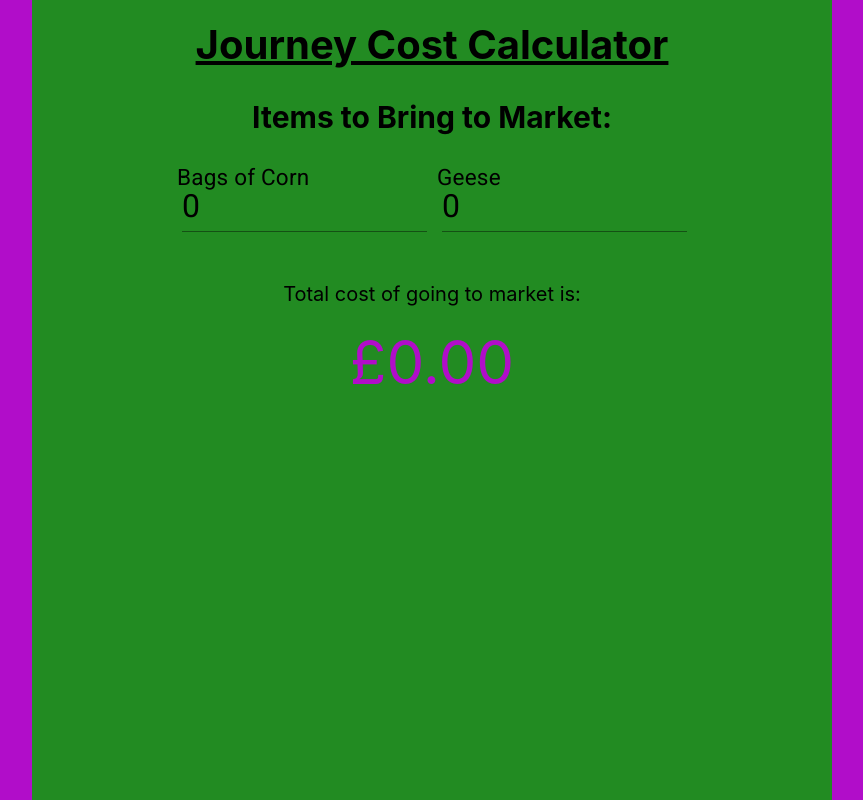
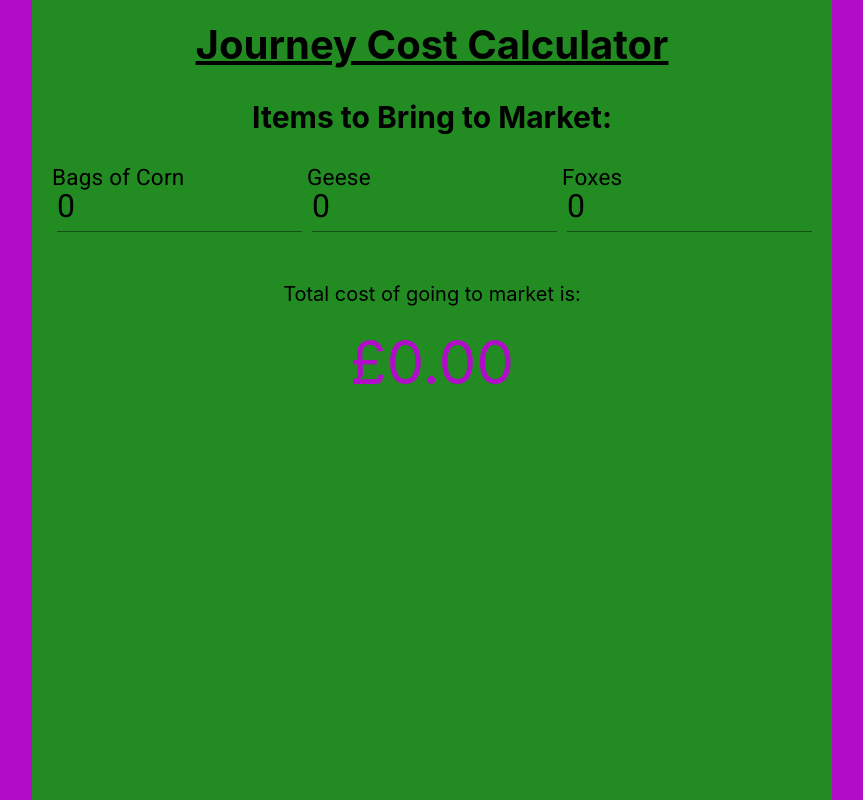
Before and after one commit to JohnFarrellDev/farm-tech, a React (Create React App) app: page / in a window 1280 px wide. Shown: the whole page, without its empty margins (208-1071 px from the left). Built offline with nearby package versions, Linux system fonts and the light colour scheme.

Commit message:
connect fox logic with UI

```diff
--- a/src/App.tsx
+++ b/src/App.tsx
@@ -4,22 +4,23 @@ import { InputControls } from "./components/InputControls";
 import { DisplayCost } from "./components/DisplayCost";
 import { WarningDisplay } from "./components/WarningDisplay";
 import { InformationDisplay } from "./components/InformationDisplay"
-import { willSomeCornBeLost } from "./utils/willSomeCornBeLost";
+import { willSomeCornOrGeeseBeLost } from "./utils/willSomeCornBeLost";
 
 function App() {
 
   const [numberOfBagsOfCorn, setNumberOfBagsOfCorn] = useState("0")
   const [numberOfGeese, setNumberOfGeese] = useState("0")
+  const [numberOfFoxes, setNumberOfFoxes] = useState("0")
   const [numberOfExtraCrossings, setNumberOfExtraCrossings] = useState(0)
-  const [instructions, setInstructions] = useState('');
+  const [instructions, setInstructions] = useState<string[]>([]);
   const [willCornBeLost, setWillCornBeLost] = useState(false);
 
   useEffect(() => {
-    const result = willSomeCornBeLost(Number(numberOfBagsOfCorn), Number(numberOfGeese));
+    const result = willSomeCornOrGeeseBeLost(Number(numberOfBagsOfCorn), Number(numberOfGeese), Number(numberOfFoxes));
     setWillCornBeLost(result.losingSome);
     setNumberOfExtraCrossings(result.extraTrips);
     setInstructions(result.instructions);
-  }, [numberOfBagsOfCorn, numberOfGeese])
+  }, [numberOfBagsOfCorn, numberOfGeese, numberOfFoxes])
 
   const updatedNumberOfBagsOfCorn = (event: React.ChangeEvent<HTMLInputElement>) => {
     const bagsOfCorn = Number(event.target.value);
@@ -41,6 +42,16 @@ function App() {
     }
   }
 
+  const updatedNumberOfFoxes = (event: React.ChangeEvent<HTMLInputElement>) => {
+    const foxes = Number(event.target.value);
+
+    if(Number.isNaN(foxes) || foxes === 0 || foxes < 0) {
+      setNumberOfFoxes("");
+    } else {
+      setNumberOfFoxes(event.target.value)
+    }
+  }
+
   return (
     <AppContainer>
       <Title>Journey Cost Calculator</Title>
@@ -50,13 +61,15 @@ function App() {
         numberOfBagsOfCorn={numberOfBagsOfCorn}
         updatedNumberOfGeese={updatedNumberOfGeese}
         numberOfGeese={numberOfGeese}
+        updatedNumberOfFoxes={updatedNumberOfFoxes}
+        numberOfFoxes={numberOfFoxes}
       />
       <DisplayCost
         numberOfItems={Number(numberOfBagsOfCorn) + Number(numberOfGeese) + numberOfExtraCrossings}
       />
       {/* should have string arrays to pass in via variables once other work completed */}
-      {willCornBeLost ? <WarningDisplay warnings={["Geese will eat corn"]} /> : null}
-      {instructions ? <InformationDisplay information={[instructions]} /> : null}
+      {willCornBeLost ? <WarningDisplay warnings={["Geese will eat Corn or Foxes will eat Geese"]} /> : null}
+      {instructions.length > 0 ? <InformationDisplay information={instructions} /> : null}
     </AppContainer>
   );
 }
--- a/src/components/InputControls.tsx
+++ b/src/components/InputControls.tsx
@@ -6,13 +6,17 @@ interface InputControlsI {
   numberOfBagsOfCorn: string;
   updatedNumberOfGeese: (event: React.ChangeEvent<HTMLInputElement>) => void;
   numberOfGeese: string;
+  updatedNumberOfFoxes: (event: React.ChangeEvent<HTMLInputElement>) => void;
+  numberOfFoxes: string;
 }
 
 export const InputControls = ({
   updatedNumberOfBagsOfCorn,
   numberOfBagsOfCorn,
   updatedNumberOfGeese,
-  numberOfGeese
+  numberOfGeese,
+  updatedNumberOfFoxes,
+  numberOfFoxes
 }: InputControlsI) => (
   <InputContainer>
       <StyledTextField
@@ -31,6 +35,16 @@ export const InputControls = ({
         placeholder="Geese"
         onChange={updatedNumberOfGeese}
         value={numberOfGeese}
+        inputProps={{
+          min: 0
+        }}
+      />
+      <StyledTextField
+        label="Foxes"
+        type="number"
+        placeholder="Foxes"
+        onChange={updatedNumberOfFoxes}
+        value={numberOfFoxes}
         inputProps={{
           min: 0
         }}
--- a/src/utils/willSomeCornBeLost.ts
+++ b/src/utils/willSomeCornBeLost.ts
@@ -14,45 +14,45 @@ export function willSomeCornOrGeeseBeLost(numberOfBags: number, numberOfGeese: n
   }
 
   if (numberOfGeese === 0) {
-    return {losingSome: false, extraTrips: 0, instructions: ''};
+    return {losingSome: false, extraTrips: 0, instructions: []};
   }
 
   if (numberOfBags === 1 && numberOfGeese === 1 && numberofFoxes === 1) {
-    return {losingSome: false, extraTrips: 1, instructions: 'Take the goose first, then the foxe, bring the goose BACK, then take the bag, then go back and get the goose'};
+    return {losingSome: false, extraTrips: 1, instructions: ['Take the goose across first', 'Then the fox', 'Bring the goose BACK', 'Then take the bag', 'Then go back and get the goose']};
   }
 
-  return {losingSome: true, extraTrips: 0, instructions: ''};
+  return {losingSome: true, extraTrips: 0, instructions: []};
 }
 
 function makePairEvaluator(nonEaterName: string, eaterName: string) {
 
   return function (numberOfNonEaters: number, numberOfEaters: number) {
     if (numberOfEaters === 0) {
-      return {losingSome: false, extraTrips: 0, instructions: ''};
+      return {losingSome: false, extraTrips: 0, instructions: []};
     }
     else {
 
       if (numberOfNonEaters === 1 && numberOfEaters === 1) {
-        return {losingSome: false, extraTrips: 0, instructions: `Take the ${eaterName} across first.`};
+        return {losingSome: false, extraTrips: 0, instructions: []};
       }
 
       if (numberOfNonEaters === 2 && numberOfEaters === 1) {
-        return {losingSome: false, extraTrips: 1, instructions: `Take the ${eaterName} across first, then the first ${nonEaterName}, then take the ${eaterName} BACK and leave it on the near bank while you take the second ${nonEaterName}, then go back for the ${eaterName}.`};
+        return {losingSome: false, extraTrips: 1, instructions: [`Take the ${eaterName} across first`, `Then the first ${nonEaterName}`, `Then take the ${eaterName} BACK and leave it on the near bank while you take the second ${nonEaterName}`, `Then go back for the ${eaterName}.`]};
       }
 
       if (numberOfNonEaters === 1 && numberOfEaters === 2) {
-        return {losingSome: false, extraTrips: 1, instructions: `Take the ${nonEaterName} across first, then the first ${eaterName}, then take the ${nonEaterName} BACK and leave it on the near bank while you take the second ${eaterName}, then go back for the ${nonEaterName}.`};
+        return {losingSome: false, extraTrips: 1, instructions: [`Take the ${nonEaterName} across first`, `Then the first ${eaterName}`, `Then take the ${nonEaterName} BACK and leave it on the near bank while you take the second ${eaterName}`, `Then go back for the ${nonEaterName}.`]};
       }
 
       if (numberOfNonEaters > 2) {
-        return {losingSome: true, extraTrips: 0, instructions: ''};
+        return {losingSome: true, extraTrips: 0, instructions: []};
       }
 
       if (numberOfNonEaters > 0 && numberOfEaters > 1) {
-        return {losingSome: true, extraTrips: 0, instructions: ''};
+        return {losingSome: true, extraTrips: 0, instructions: []};
       }
 
-      return {losingSome: false, extraTrips: 0, instructions: ''};
+      return {losingSome: false, extraTrips: 0, instructions: []};
     }
   };
 }
```
